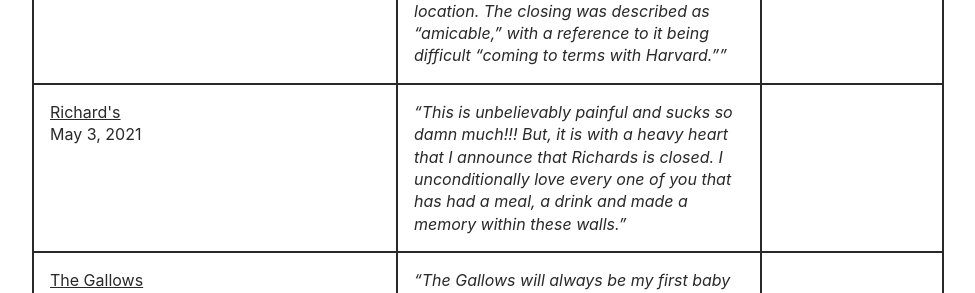
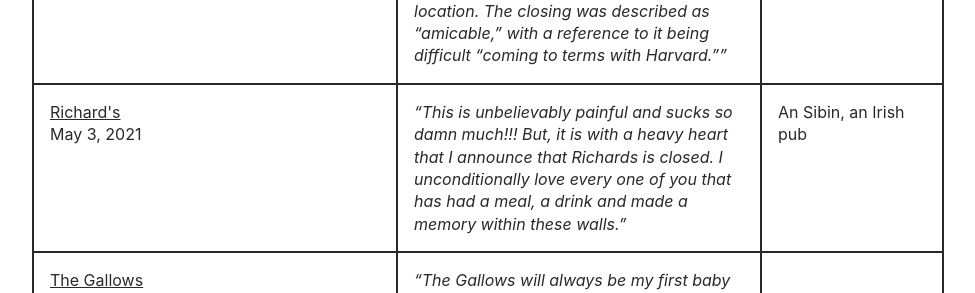
Before and after one commit to unredacted-word/katamari-restaurants, a Jekyll site: the page built from index.md, in a window 1280 px wide and 900 px high, scrolled down 6756 px. Shown: the part 158-451 px from the top of the window, without its empty margins (152-1127 px from the left). Built offline with Jekyll 4.4.1, drawn with Linux system fonts in a browser that asks for light colours.

Commit message:
update to Richards

```diff
--- a/_data/companies.yml
+++ b/_data/companies.yml
@@ -296,6 +296,7 @@ richards:
   name: "Richard's"
   url: https://bostonrestaurants.blogspot.com/2021/05/richards-in-cambridges-inman-square-has.html
   date: 2021-05-03 12:03:00
+  replacement: "An Sibin, an Irish pub"
   notes: >
     <q>This is unbelievably painful and sucks so damn much!!! But, it is with a heavy heart
     that I announce that Richards is closed. I unconditionally love every one of you that has
```
